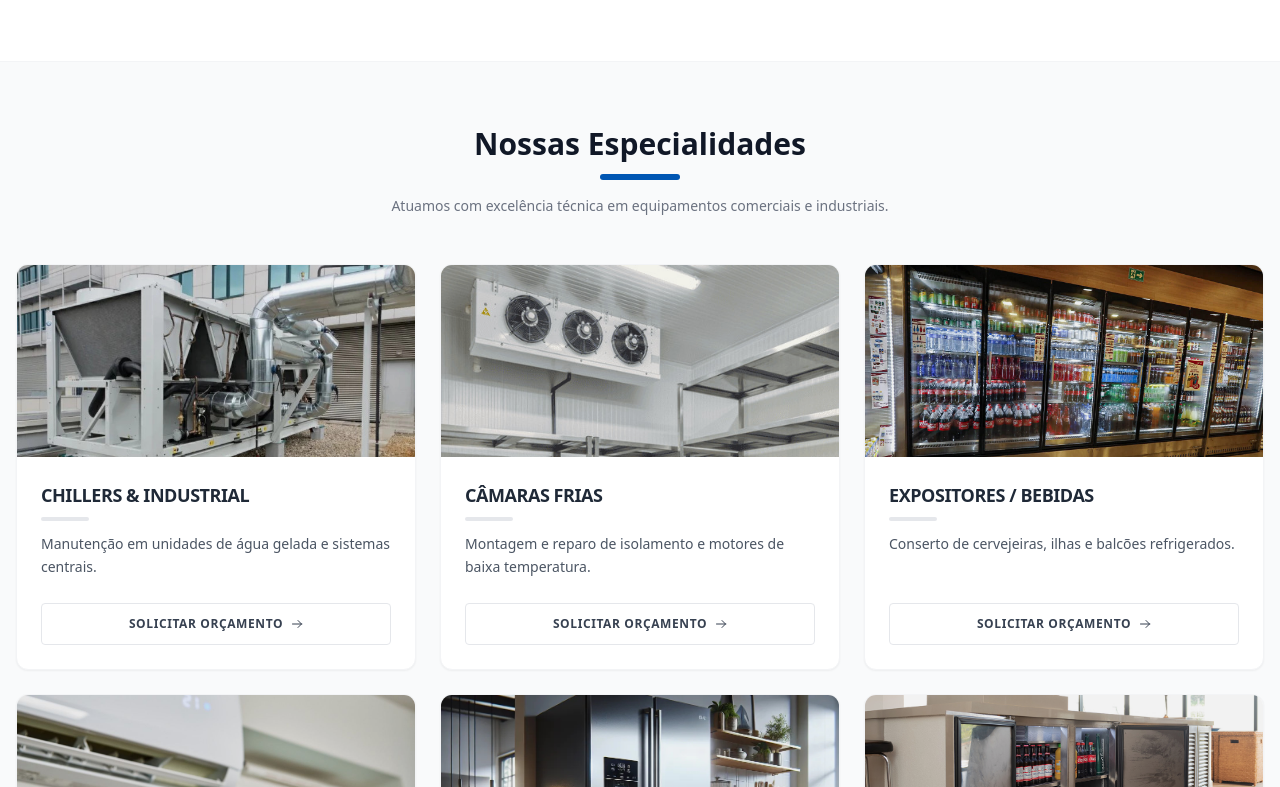
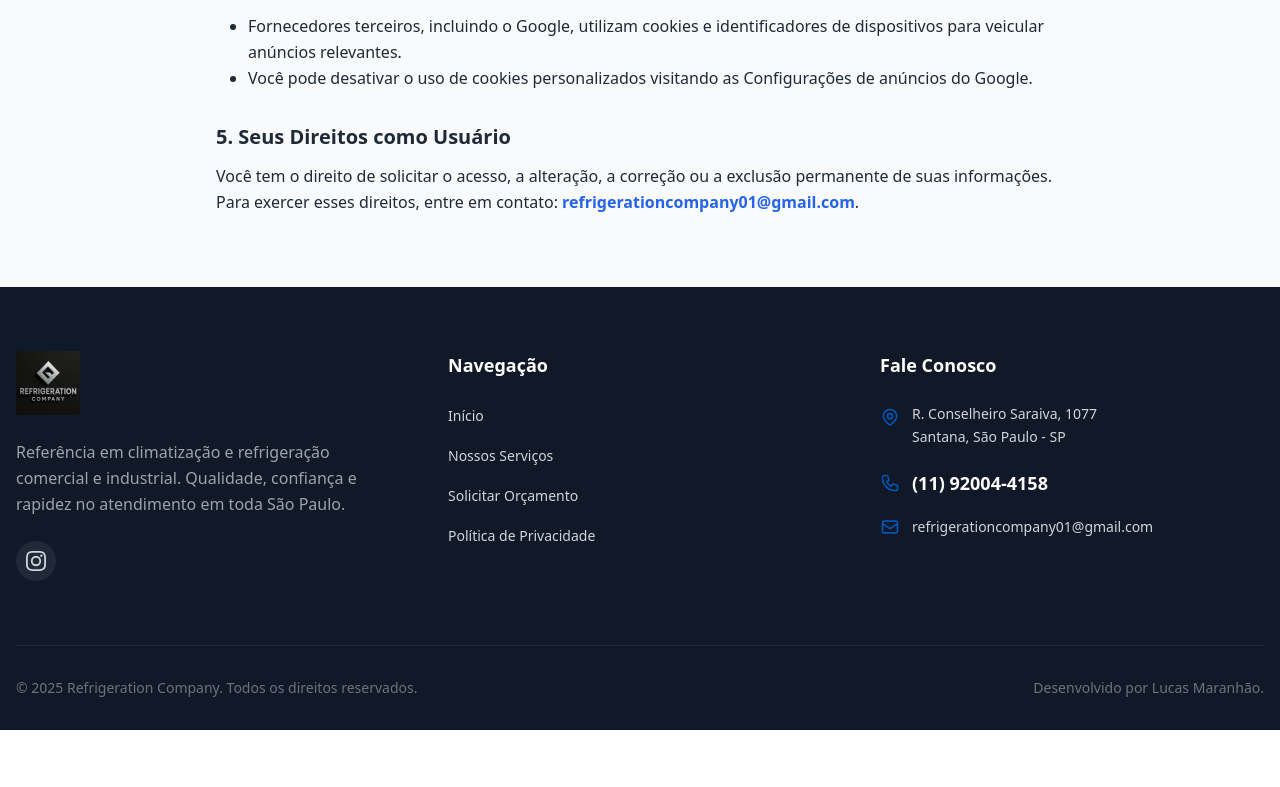
Before and after one commit to LucasGu3rra/refrigeracao-site-React, a React (Vite) app: page /politica-de-privacidade in a window 1280 px wide. Shown: the part 919-1706 px from the top of the page. After the commit the page ends 1649 px from the top, so only its background shows below. Built offline with nearby package versions, Linux system fonts and the light colour scheme.

Commit message:
privacy politcs

```diff
--- a/package.json
+++ b/package.json
@@ -12,7 +12,7 @@
   "dependencies": {
     "react": "^19.2.0",
     "react-dom": "^19.2.0",
-    "react-router-dom": "^7.10.0"
+    "react-router-dom": "^7.18.3"
   },
   "devDependencies": {
     "@eslint/js": "^9.39.1",
--- a/src/App.jsx
+++ b/src/App.jsx
@@ -1,15 +1,18 @@
 import React, { useState } from 'react';
+import { BrowserRouter as Router, Routes, Route } from 'react-router-dom';
+
 import Header from './Components/Header';
 import Hero from './Components/Hero';
 import Features from './Components/Features';
 import Services from './Components/Services';
 import BrandsCarousel from './Components/BrandsCarousel';
 import Testimonials from './Components/Testimonials';
-// ATENÇÃO: Mudamos o nome da importação para o novo nome do arquivo
 import ContactForm from './Components/ContactForm';
 import Footer from './Components/Footer';
+import PoliticaPrivacidade from './Components/PoliticaPrivacidade'; // Corrigido aqui
 
-function App() {
+// 1. Criamos um componente Home que vai agrupar a sua página principal atual
+const Home = () => {
   const [selectedService, setSelectedService] = useState('Orcamento');
 
   const scrollToForm = () => {
@@ -25,19 +28,17 @@ function App() {
   };
 
   return (
-    <div className="font-sans antialiased text-gray-900 bg-gray-50 relative">
-      <Header />
+    <>
       <main>
         <Hero />
         <Features />
         <Services onSelectService={handleServiceSelect} />
         <BrandsCarousel />
         <Testimonials />
-        {/* Usando o componente com o novo nome */}
         <ContactForm initialService={selectedService} />
       </main>
-      <Footer />
 
+      {/* Mantemos o botão flutuante apenas na Home, pois ele rola a página até o formulário */}
       <button
         onClick={scrollToForm}
         className="fixed bottom-6 right-6 z-50 bg-[#25D366] hover:bg-[#1da851] p-4 rounded-full shadow-[0_4px_12px_rgba(0,0,0,0.3)] transition-all duration-300 hover:scale-110 flex items-center justify-center group cursor-pointer"
@@ -50,8 +51,28 @@ function App() {
           Solicitar Orçamento
         </span>
       </button>
+    </>
+  );
+};
 
-    </div>
+// 2. O Componente principal App agora foca apenas em gerenciar as Rotas
+function App() {
+  return (
+    <Router>
+      <div className="font-sans antialiased text-gray-900 bg-gray-50 relative min-h-screen flex flex-col">
+        <Header />
+
+        {/* Container que gerencia a troca de páginas */}
+        <div className="flex-grow">
+          <Routes>
+            <Route path="/" element={<Home />} />
+            <Route path="/politica-de-privacidade" element={<PoliticaPrivacidade />} /> {/* Corrigido aqui */}
+          </Routes>
+        </div>
+
+        <Footer />
+      </div>
+    </Router>
   );
 }
 
--- a/src/Components/Footer.jsx
+++ b/src/Components/Footer.jsx
@@ -1,14 +1,24 @@
 import React from 'react';
-// Importando o logotipo que está na sua pasta assets
+import { Link, useNavigate, useLocation } from 'react-router-dom';
 import logoImg from '../assets/logo.jpg';
 
 export default function Footer() {
   const currentYear = new Date().getFullYear();
+  const navigate = useNavigate();
+  const location = useLocation();
 
-  const scrollToSection = (sectionId) => {
-    const section = document.getElementById(sectionId);
-    if (section) {
-      section.scrollIntoView({ behavior: 'smooth' });
+  const handleNavigation = (sectionId) => {
+    if (location.pathname !== '/') {
+      navigate('/');
+      setTimeout(() => {
+        const section = document.getElementById(sectionId);
+        if (section) section.scrollIntoView({ behavior: 'smooth' });
+      }, 100);
+    } else {
+      const section = document.getElementById(sectionId);
+      if (section) {
+        section.scrollIntoView({ behavior: 'smooth' });
+      }
     }
   };
 
@@ -16,17 +26,15 @@ export default function Footer() {
     <footer className="bg-gray-900 text-gray-300 pt-16 pb-8">
       <div className="container mx-auto px-4">
 
-        {/* Grid de 3 Colunas */}
         <div className="grid grid-cols-1 md:grid-cols-3 gap-12 mb-16">
 
           {/* Coluna 1: Logo e Sobre */}
           <div>
-            {/* LOGOTIPO DA EMPRESA (Substituindo o texto) */}
             <div className="mb-6">
               <img
                 src={logoImg}
                 alt="Refrigeration Company"
-                className="h-16 w-auto object-contain" // Ajuste de altura para ficar proporcional
+                className="h-16 w-auto object-contain"
               />
             </div>
 
@@ -35,11 +43,9 @@ export default function Footer() {
             </p>
 
             <div className="flex gap-4">
-                {/* Link do Instagram Atualizado */}
                 <a href="https://www.instagram.com/refrigerationcompany/?g=5" target="_blank" rel="noopener noreferrer" className="w-10 h-10 bg-gray-800 rounded-full flex items-center justify-center hover:bg-brand-blue transition-colors group">
                   <svg className="w-5 h-5 group-hover:text-white" fill="currentColor" viewBox="0 0 24 24"><path d="M12 2.163c3.204 0 3.584.012 4.85.07 3.252.148 4.771 1.691 4.919 4.919.058 1.265.069 1.645.069 4.85s-.011 3.584-.069 4.85c-.148 3.225-1.667 4.771-4.919 4.919-1.266.058-1.646.069-4.85.069s-3.584-.011-4.85-.069c-3.225-.148-4.771-1.667-4.919-4.919C2.175 15.584 2.163 15.204 2.163 12s.012-3.584.069-4.85C2.38 3.925 3.901 2.38 7.15 2.233 8.416 2.175 8.796 2.163 12 2.163zm0-2.163C8.756 0 8.332.014 7.052.072 2.75.267.267 2.75.072 7.052.014 8.332 0 8.756 0 12s.014 3.668.072 4.948c.195 4.302 2.672 6.785 6.98 6.98C8.332 23.986 8.756 24 12 24s3.668-.014 4.948-.072c4.302-.195 6.785-2.672 6.98-6.98.058-1.28.072-1.704.072-4.948s-.014-3.668-.072-4.948c-.195-4.302-2.672-6.785-6.98-6.98C15.668.014 15.244 0 12 0zm0 5.838a6.162 6.162 0 100 12.324 6.162 6.162 0 000-12.324zm0 10.162a4 4 0 110-8 4 4 0 010 8zm6.406-11.845a1.44 1.44 0 100 2.88 1.44 1.44 0 000-2.88z"/></svg>
                 </a>
-                {/* Facebook removido conforme solicitado */}
             </div>
           </div>
 
@@ -47,10 +53,10 @@ export default function Footer() {
           <div>
             <h3 className="text-white font-bold text-lg mb-6">Navegação</h3>
             <ul className="space-y-4">
-              <li><button onClick={() => scrollToSection('hero')} className="hover:text-brand-blue transition-colors text-sm text-left">Início</button></li>
-              <li><button onClick={() => scrollToSection('servicos')} className="hover:text-brand-blue transition-colors text-sm text-left">Nossos Serviços</button></li>
-              <li><button onClick={() => scrollToSection('contato')} className="hover:text-brand-blue transition-colors text-sm text-left">Solicitar Orçamento</button></li>
-              <li><span className="text-gray-500 text-sm cursor-not-allowed">Política de Privacidade</span></li>
+              <li><button onClick={() => handleNavigation('hero')} className="hover:text-brand-blue transition-colors text-sm text-left">Início</button></li>
+              <li><button onClick={() => handleNavigation('servicos')} className="hover:text-brand-blue transition-colors text-sm text-left">Nossos Serviços</button></li>
+              <li><button onClick={() => handleNavigation('contato')} className="hover:text-brand-blue transition-colors text-sm text-left">Solicitar Orçamento</button></li>
+              <li><Link to="/politica-de-privacidade" className="hover:text-brand-blue transition-colors text-sm text-left">Política de Privacidade</Link></li>
             </ul>
           </div>
 
@@ -72,7 +78,9 @@ export default function Footer() {
               </li>
               <li className="flex items-center gap-3">
                 <svg className="w-5 h-5 text-brand-blue shrink-0" fill="none" stroke="currentColor" viewBox="0 0 24 24"><path strokeLinecap="round" strokeLinejoin="round" strokeWidth="2" d="M3 8l7.89 5.26a2 2 0 002.22 0L21 8M5 19h14a2 2 0 002-2V7a2 2 0 00-2-2H5a2 2 0 00-2 2v10a2 2 0 002 2z"/></svg>
-                <a href="mailto:contato@refrigerationcompany.com.br" className="text-sm hover:text-brand-blue transition-colors">
+                {/* E-MAIL ATUALIZADO AQUI */}
+                <a href="mailto:refrigerationcompany01@gmail.com" className="text-sm hover:text-brand-blue transition-colors">
+                  refrigerationcompany01@gmail.com
                 </a>
               </li>
             </ul>
@@ -80,7 +88,6 @@ export default function Footer() {
 
         </div>
 
-        {/* Copyright */}
         <div className="border-t border-gray-800 pt-8 mt-8 text-center md:text-left md:flex justify-between items-center text-sm text-gray-500">
           <p>© {currentYear} Refrigeration Company. Todos os direitos reservados.</p>
           <p className="mt-2 md:mt-0">Desenvolvido por Lucas Maranhão.</p>
--- /dev/null
+++ b/src/Components/PoliticaPrivacidade.jsx
@@ -0,0 +1,48 @@
+import React from 'react';
+
+const PoliticaPrivacidade = () => {
+  return (
+    <div className="max-w-4xl mx-auto my-12 p-6 font-sans text-gray-800 leading-relaxed">
+      <h1 className="text-3xl font-bold text-center mb-8">Política de Privacidade - Refrigeration Company</h1>
+
+      <p className="mb-6">
+        A Refrigeration Company está firmemente empenhada em proteger a privacidade e a segurança dos dados pessoais dos usuários de nosso site (refrigeracao-site-react.vercel.app). Esta política explica de forma transparente como coletamos, usamos e protegemos suas informações de acordo com a legislação de proteção de dados (LGPD).
+      </p>
+
+      <h2 className="text-xl font-semibold mt-8 mb-3">1. Informações que Coletamos</h2>
+      <p className="mb-3">Coletamos as informações que você nos fornece voluntariamente por meio de nossos formulários de lead e contato. Esses dados incluem:</p>
+      <ul className="list-disc pl-8 mb-6">
+        <li>Nome completo</li>
+        <li>Número de telefone (WhatsApp)</li>
+        <li>Endereço de e-mail</li>
+      </ul>
+
+      <h2 className="text-xl font-semibold mt-8 mb-3">2. Finalidade da Coleta de Dados</h2>
+      <p className="mb-3">Os dados pessoais coletados são utilizados exclusivamente para as seguintes finalidades:</p>
+      <ul className="list-disc pl-8 mb-6">
+        <li>Entrar em contato com você para responder a dúvidas e entender sua solicitação.</li>
+        <li>Agendar e prestar serviços de conserto, manutenção e suporte para geladeiras, freezers e demais equipamentos de refrigeração.</li>
+      </ul>
+
+      <h2 className="text-xl font-semibold mt-8 mb-3">3. Segurança e Compartilhamento de Dados</h2>
+      <ul className="list-disc pl-8 mb-6">
+        <li>Todas as informações coletadas são enviadas de forma segura por meio de conexões criptografadas de segurança SSL (protocolo HTTPS).</li>
+        <li>Seus dados pessoais não serão vendidos, alugados ou compartilhados com terceiros sem o seu consentimento prévio e expresso.</li>
+      </ul>
+
+      <h2 className="text-xl font-semibold mt-8 mb-3">4. Uso de Cookies e Google Ads</h2>
+      <p className="mb-3">Nosso site utiliza o Google Ads como ferramenta de anúncios online:</p>
+      <ul className="list-disc pl-8 mb-6">
+        <li>Fornecedores terceiros, incluindo o Google, utilizam cookies e identificadores de dispositivos para veicular anúncios relevantes.</li>
+        <li>Você pode desativar o uso de cookies personalizados visitando as Configurações de anúncios do Google.</li>
+      </ul>
+
+      <h2 className="text-xl font-semibold mt-8 mb-3">5. Seus Direitos como Usuário</h2>
+      <p>
+        Você tem o direito de solicitar o acesso, a alteração, a correção ou a exclusão permanente de suas informações. Para exercer esses direitos, entre em contato: <strong className="text-blue-600">refrigerationcompany01@gmail.com</strong>.
+      </p>
+    </div>
+  );
+};
+
+export default PoliticaPrivacidade;
```
Also changed, not shown: 1 other file (tests, documents, lock files or other folders).
